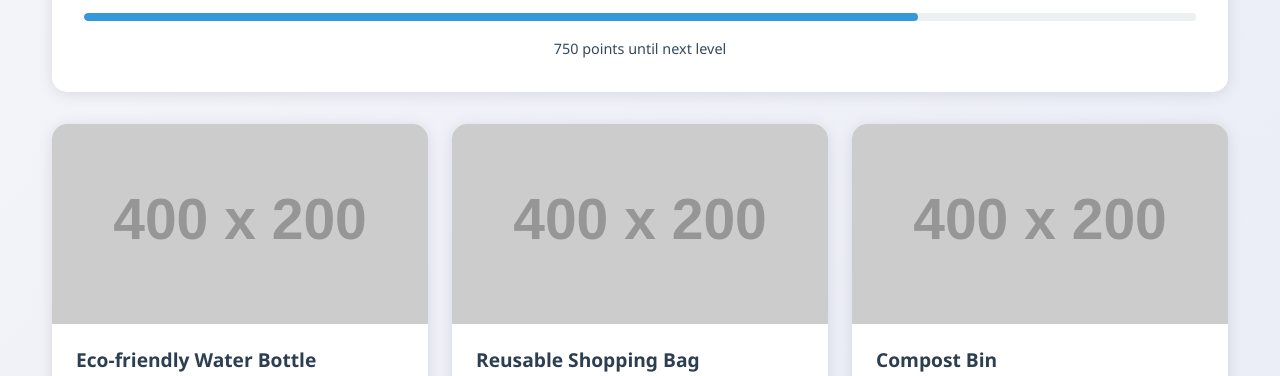
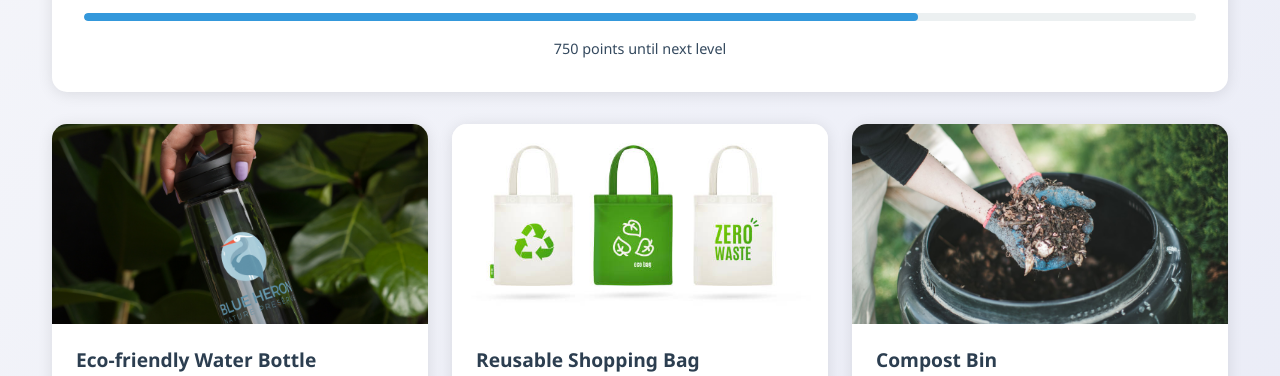
Before and after one commit to dhanuka18/Trash-Recycling-Management-System, a plain HTML site: page rewards.html in a window 1280 px wide. Shown: the part 375-751 px from the top of the page. Drawn offline with nearby package versions, Linux system fonts and the light colour scheme; placeholder pictures from the web are drawn by us.

Commit message:
Describe what you changed here

```diff
--- a/rewards.html
+++ b/rewards.html
@@ -416,7 +416,7 @@
 
         <div class="rewards-grid">
             <div class="reward-card">
-                <img src="https://via.placeholder.com/400x200" alt="Eco-friendly Water Bottle" class="reward-image">
+                <img src="photos/sports-water-bottle-clear-front-66e23a81bb2aa.jpg" alt="Eco-friendly Water Bottle" class="reward-image">
                 <div class="reward-content">
                     <h3 class="reward-title">Eco-friendly Water Bottle</h3>
                     <p class="reward-description">Stainless steel water bottle, perfect for reducing plastic waste</p>
@@ -429,7 +429,7 @@
             </div>
 
             <div class="reward-card">
-                <img src="https://via.placeholder.com/400x200" alt="Reusable Shopping Bag" class="reward-image">
+                <img src="photos/istockphoto-1481684408-612x612.jpg" alt="Reusable Shopping Bag" class="reward-image">
                 <div class="reward-content">
                     <h3 class="reward-title">Reusable Shopping Bag</h3>
                     <p class="reward-description">Durable cotton shopping bag for sustainable grocery shopping</p>
@@ -442,7 +442,7 @@
             </div>
 
             <div class="reward-card">
-                <img src="https://via.placeholder.com/400x200" alt="Compost Bin" class="reward-image">
+                <img src="photos/compost-bin-1676994667.jpg" alt="Compost Bin" class="reward-image">
                 <div class="reward-content">
                     <h3 class="reward-title">Compost Bin</h3>
                     <p class="reward-description">Compact compost bin for kitchen waste management</p>
```
Also changed, not shown: dashboard.html (+1 -1 lines), index.html (+1 -1 lines), profile.html (+1 -1 lines), photos/compost-bin-1676994667.jpg (added), photos/istockphoto-1481684408-612x612.jpg (added), photos/photo_2025-05-20_14-34-44.jpg (added), photos/photo_2025-05-20_14-34-51.jpg (added), photos/sports-water-bottle-clear-front-66e23a81bb2aa.jpg (added), photos/young-man-isolated-blue_1368-124991.avif (added).
